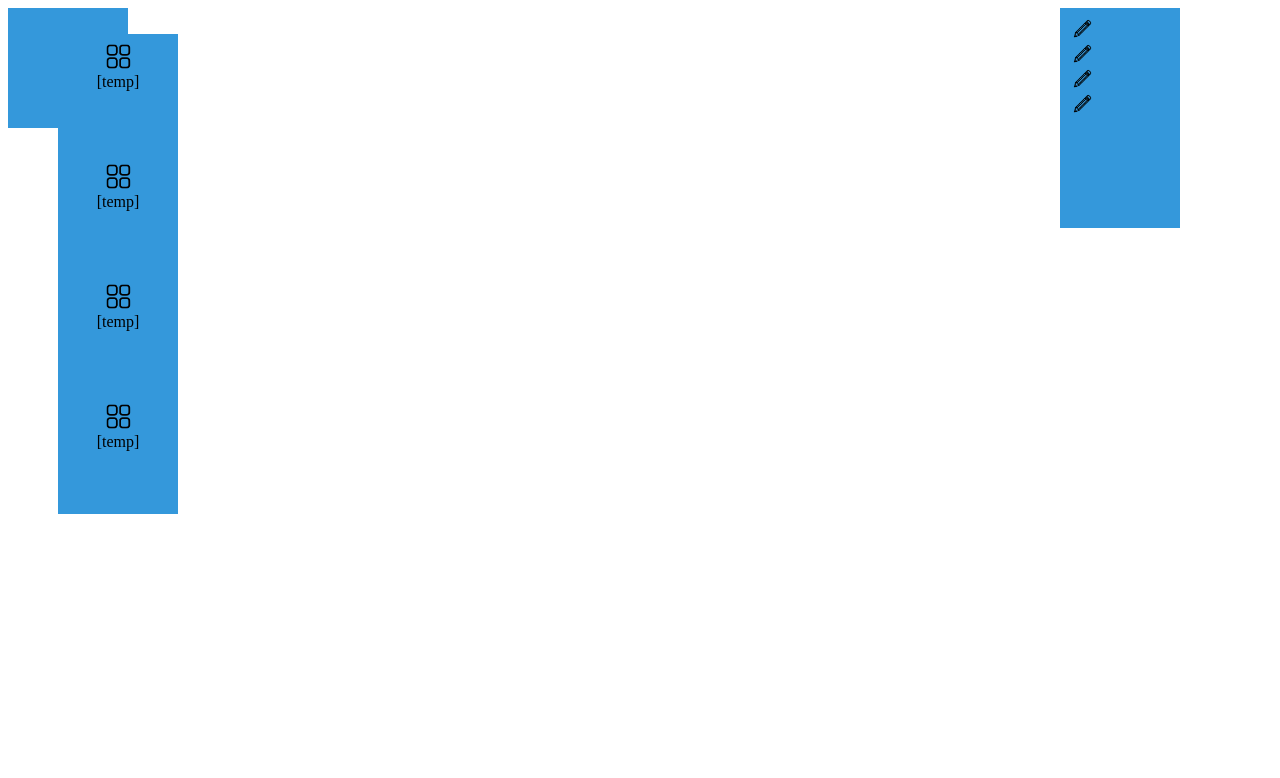
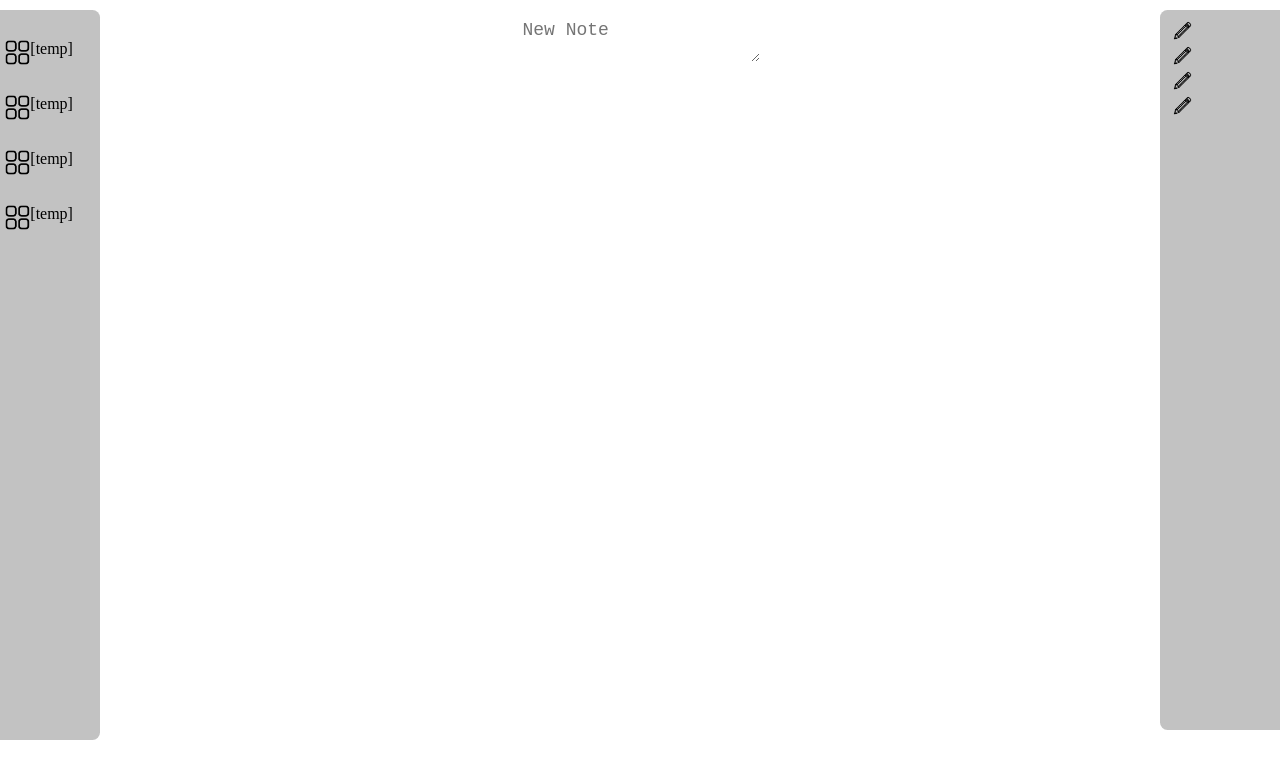
Before and after one commit to maggielin18/Note.ai, a React (Create React App) app: page / in a window 1280 px wide. Shown: the top 778 px of the page. Built offline with nearby package versions, Linux system fonts and the light colour scheme.

Commit message:
navbar/toolbar

```diff
--- a/src/App/App.css
+++ b/src/App/App.css
@@ -2,17 +2,17 @@
   text-align: center;
 }
 
-.App-logo {
+/* .App-logo {
   height: 40vmin;
   pointer-events: none;
-}
+} */
 
-@media (prefers-reduced-motion: no-preference) {
+/* @media (prefers-reduced-motion: no-preference) {
   .App-logo {
     animation: App-logo-spin infinite 20s linear;
   }
-}
-
+} */
+/*
 .App-header {
   background-color: #282c34;
   min-height: 100vh;
@@ -35,4 +35,4 @@
   to {
     transform: rotate(360deg);
   }
-}
+} */
--- a/src/App/App.js
+++ b/src/App/App.js
@@ -1,13 +1,16 @@
+// import { BrowserRouter as Router, Route, Switch } from 'react-router-dom';
+
 import './App.css';
-
 import NavBar from '../components/NavBar.js';
 import ToolBar from '../components/ToolBar.js';
+import Note from '../components/Note';
 
 function App() {
   return (
     <div className="App">
+        <NavBar/>
         <ToolBar/>
-        <NavBar/>
+        <Note/>
     </div>
   );
 }
--- a/src/components/NavBar.js
+++ b/src/components/NavBar.js
@@ -1,33 +1,50 @@
+import React from "react";
 import { Component } from "react";
+import { Link } from "react-router-dom";
+
 import { NavBarElement } from "./NavBarElement";
 import '../styles/NavBarStyle.css';
 
 class NavBar extends Component{
   render(){
     return(
-            <nav className="navBar">
-                <ul>
-                {NavBarElement.map((key, index) => {
-                    return (
-                        <li
-                            key = {key}
-                            className = 'navBar'
-                            onClick = {() => {
-                                window.location.pathname = key.link;
-                            }}
-                        >
-                            <div id = 'icon'>
-                                {key.icon}
+      <div className='navBar'>
+        {NavBarElement.map(element => (
+          <div key={element.id}>
+            <Link className="link" to={element.link}>
+              <div className='navBarItems'>
+                {element.icon}
+                {element.title}
               </div>
-                            <div id = 'title'>
-                                {key.title}
+            </Link>
           </div>
-                        </li>
-                    );
-                })}
-                </ul>
-            </nav>
+        ))}
+      </div>
     )
+    // return(
+    //     <nav className="navBar">
+    //         <ul>
+    //         {NavBarElement.map((key, index) => {
+    //             return (
+    //                 <li
+    //                     key = {key}
+    //                     className = 'navBar'
+    //                     onClick = {() => {
+    //                         window.location.pathname = key.link;
+    //                     }}
+    //                 >
+    //                     <div id = 'icon'>
+    //                         {key.icon}
+    //                     </div>
+    //                     <div id = 'title'>
+    //                         {key.title}
+    //                     </div>
+    //                 </li>
+    //             );
+    //         })}
+    //         </ul>
+    //     </nav>
+    // )
   }
 }
 
--- a/src/components/Note.js
+++ b/src/components/Note.js
@@ -0,0 +1,14 @@
+import React from "react";
+
+import '../styles/Note.css'
+
+function Note() {
+  return (
+    <div className="note">
+      <textarea
+      placeholder="New Note">
+      </textarea>
+    </div>
+  );
+}
+export default Note;
--- a/src/styles/NavBarStyle.css
+++ b/src/styles/NavBarStyle.css
@@ -1,16 +1,28 @@
 .navBar{
-    list-style-type: none;
-    padding: 10px;
-    display: flex;
-    flex-direction: column;
-    /* align-items: flex-start;  */
-    background-color: #3498db;
-    width: 100px;
-    height: 100px;
-
+  position: absolute;
+  padding-top: 30px;
+  display: flex;
+  flex-direction: column;
+  background-color: #c2c2c2;
+  width: 100px;
+  height: 700px;
+  left: 0px;
+  top: 10px;
+  border-top-right-radius: 0.2cm;
+  border-bottom-right-radius: 0.2cm;
 }
 
-.navBarIcons{
-    width: 25px;
-    height: 25px;
+.navBarItems{
+  padding-left: 5px;
+  margin-bottom: 30px;
+  margin-right: 10px;
+  display: flex;
+  flex-direction: row;
+  width: 25px;
+  height: 25px;
 }
+
+.link{
+  text-decoration: none;
+  color: inherit;
+}
--- /dev/null
+++ b/src/styles/Note.css
@@ -0,0 +1,15 @@
+.note{
+  background-color: white;
+  /* position: absolute; */
+  padding: 10px;
+  left: 100px;
+}
+
+.note textarea {
+  white-space: pre-wrap;
+  background: transparent;
+  border: none;
+  /* color: #ffffff; */
+  /* resize: none; */
+  font-size: 18px;
+}
--- a/src/styles/ToolBar.css
+++ b/src/styles/ToolBar.css
@@ -3,10 +3,13 @@
   padding: 10px;
   display: flex;
   flex-direction: column;
-    background-color: #3498db;
+  background-color: #c2c2c2;
   width: 100px;
-    height: 200px;
-    right: 100px;
+  height: 700px;
+  right: 0px;
+  top: 10px;
+  border-top-left-radius: 0.2cm;
+  border-bottom-left-radius: 0.2cm;
 }
 
 .toolBarIcons{
```
Also changed, not shown: src/components/ToolBar.js (+27 -2 lines), src/screens/SplashScreen.js (+5 -5 lines), src/components/NavBarElement.js (indentation only), src/components/ToolBarElement.js (indentation only). Lines whose indentation alone changed are shown as unchanged.
